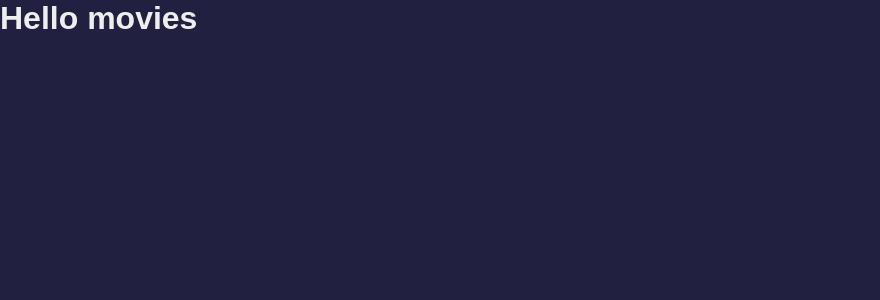
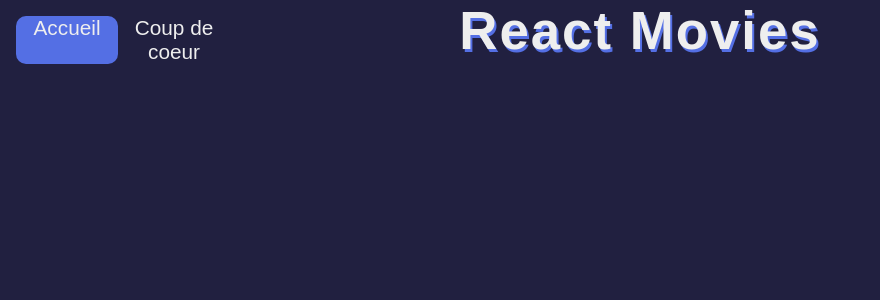
Before and after one commit to HenriBresteau/react-movies, a React (Create React App) app: page / in a window 1280 px wide. Shown: the top 300 px of the page, without its empty margins (0-880 px from the left). Built offline with nearby package versions, Linux system fonts and the light colour scheme; a web font is replaced by a local one.

Commit message:
router + navigation

```diff
--- a/src/App.js
+++ b/src/App.js
@@ -1,10 +1,17 @@
 import React from "react";
+import { BrowserRouter, Route, Routes } from "react-router-dom";
+import Home from "./pages/Home";
+import UserList from "./pages/UserList";
 
 const App = () => {
   return (
-    <div>
-      <h1>Hello movies</h1>
-    </div>
+    <BrowserRouter>
+      <Routes>
+        <Route path="/" element={<Home />} />
+        <Route path="/coup-de-coeur" element={<UserList />} />
+        <Route path="*" element={<Home />} />
+      </Routes>
+    </BrowserRouter>
   );
 };
 
--- /dev/null
+++ b/src/components/Header.js
@@ -0,0 +1,28 @@
+import React from "react";
+import { NavLink } from "react-router-dom";
+
+const Header = () => {
+  return (
+    <div className="header">
+      <nav>
+        <ul>
+          <NavLink
+            to="/"
+            className={(nav) => (nav.isActive ? "nav-active" : "")}
+          >
+            <li>Accueil</li>
+          </NavLink>
+          <NavLink
+            to="/coup-de-coeur"
+            className={(nav) => (nav.isActive ? "nav-active" : "")}
+          >
+            <li>Coup de coeur</li>
+          </NavLink>
+        </ul>
+      </nav>
+      <h1>React Movies</h1>
+    </div>
+  );
+};
+
+export default Header;
--- /dev/null
+++ b/src/pages/Home.js
@@ -0,0 +1,12 @@
+import React from "react";
+import Header from "../components/Header";
+
+const Home = () => {
+  return (
+    <div>
+      <Header />
+    </div>
+  );
+};
+
+export default Home;
--- /dev/null
+++ b/src/pages/UserList.js
@@ -0,0 +1,12 @@
+import React from "react";
+import Header from "../components/Header";
+
+const UserList = () => {
+  return (
+    <div>
+      <Header />
+    </div>
+  );
+};
+
+export default UserList;
```
